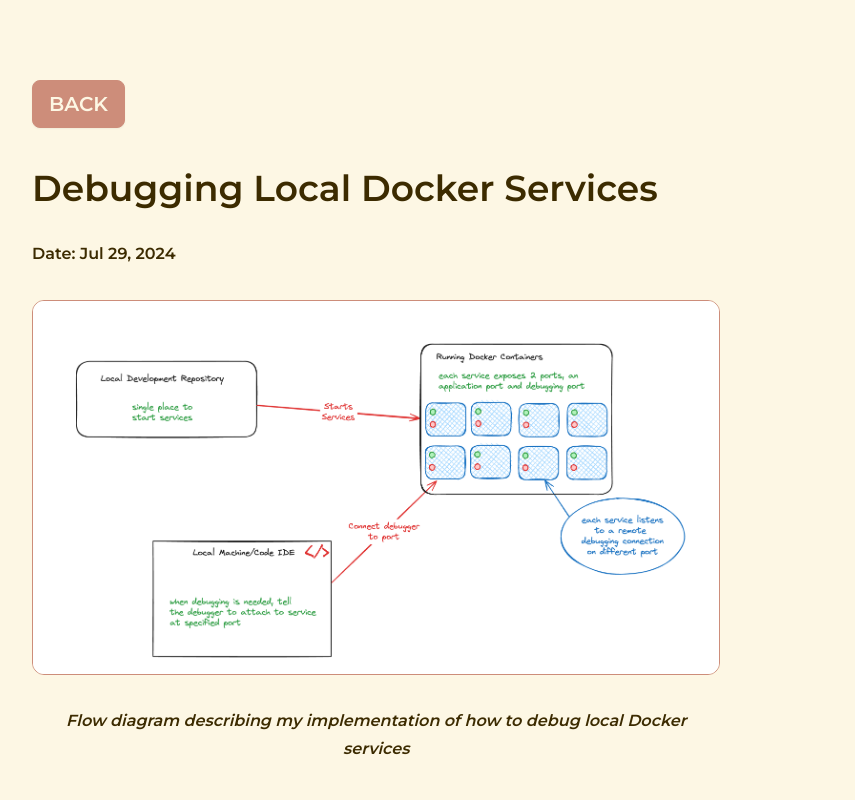
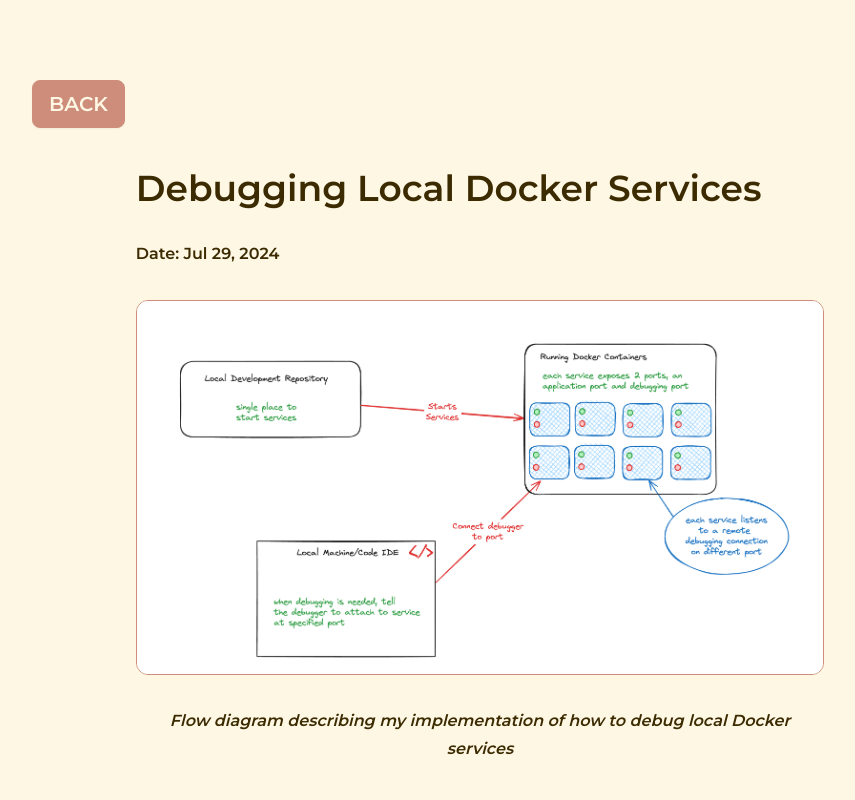
Before and after one commit to yong1le/portfolio, a Next.js app: page /municipal-property-assessment-corporation/debugging-local-docker-services in a window 1280 px wide. Shown: the top 800 px of the page, without its empty margins (160-1015 px from the left). Built offline with nearby package versions, Linux system fonts and the light colour scheme.

Commit message:
add wattpad experience

```diff
--- a/app/[location]/[experience]/page.tsx
+++ b/app/[location]/[experience]/page.tsx
@@ -12,15 +12,17 @@
   const content = fs.readFileSync(contentPath, "utf8");
 
   return (
-    <div>
+    <div className="flex w-full flex-col">
       <Link
         href={`/${params.location}`}
-        className="btn btn-primary mb-10 text-xl font-bold hover:scale-110"
+        className="btn btn-primary mb-10 text-xl font-bold hover:scale-110 self-start"
       >
         BACK
       </Link>
-      <div className="prose prose-a:text-primary prose-img:rounded-xl prose-img:border prose-img:border-primary">
-        <MDXRemote source={content} />
+      <div className="w-fit self-center">
+        <div className="prose prose-a:text-primary prose-img:rounded-xl prose-img:border prose-img:border-primary">
+          <MDXRemote source={content} />
+        </div>
       </div>
     </div>
   );
```
